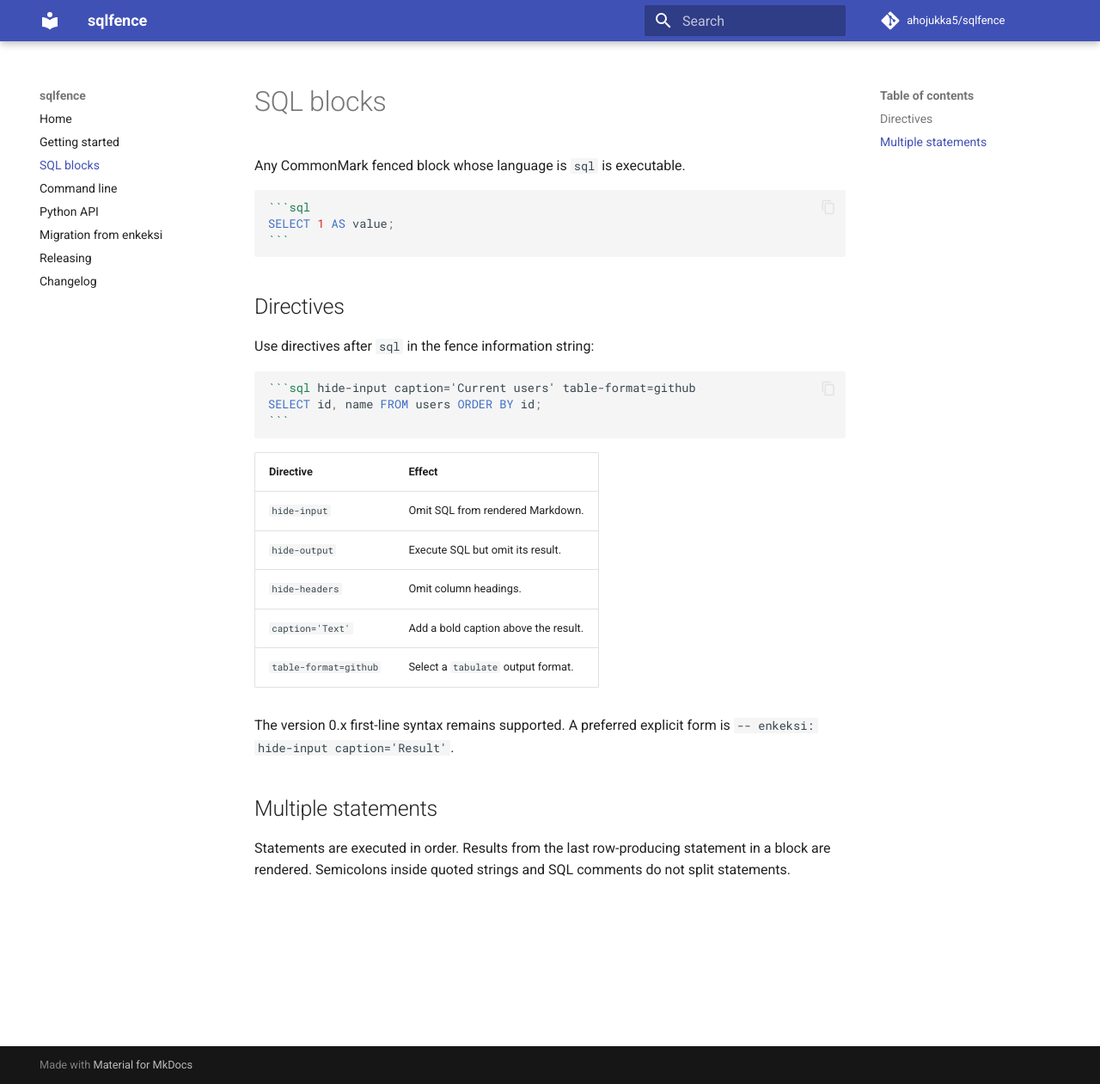
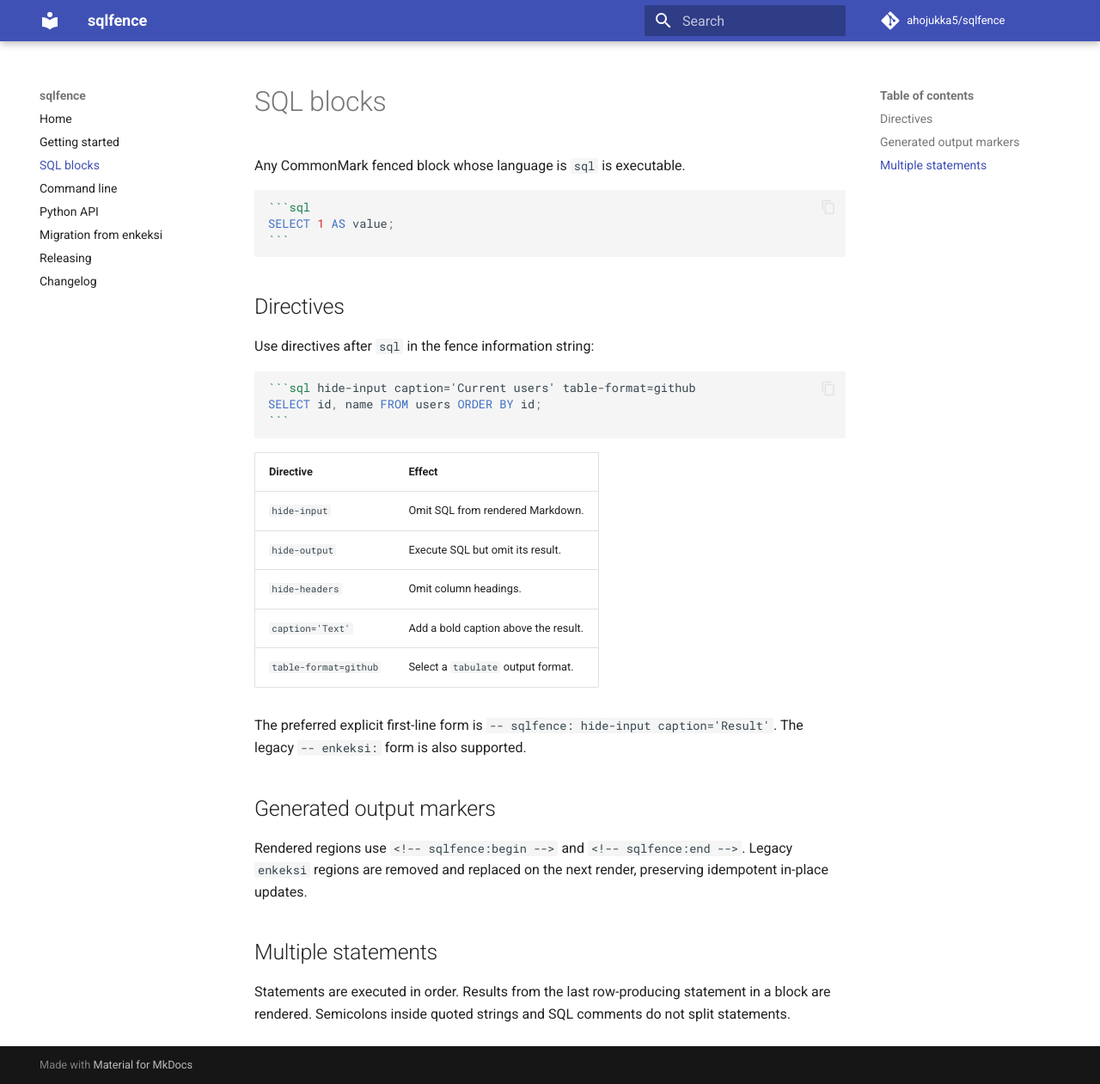
Before and after one commit to ahojukka5/enkeksi, an MkDocs documentation site: the page built from docs/syntax.md, in a window 1280 px wide and 1261 px high. Shown: the whole window at 86% size. Built offline with MkDocs 1.6.1 and Material for MkDocs 9.7.7, drawn with Linux system fonts in a browser that asks for light colours; comment, search, counter and statistics services are not loaded.

Commit message:
Update sqlfence directive documentation

```diff
--- a/docs/syntax.md
+++ b/docs/syntax.md
@@ -26,8 +26,15 @@
 | `caption='Text'` | Add a bold caption above the result. |
 | `table-format=github` | Select a `tabulate` output format. |
 
-The version 0.x first-line syntax remains supported. A preferred explicit form
-is `-- enkeksi: hide-input caption='Result'`.
+The preferred explicit first-line form is
+`-- sqlfence: hide-input caption='Result'`. The legacy `-- enkeksi:` form is
+also supported.
+
+## Generated output markers
+
+Rendered regions use `<!-- sqlfence:begin -->` and
+`<!-- sqlfence:end -->`. Legacy `enkeksi` regions are removed and replaced on
+the next render, preserving idempotent in-place updates.
 
 ## Multiple statements
 
```
